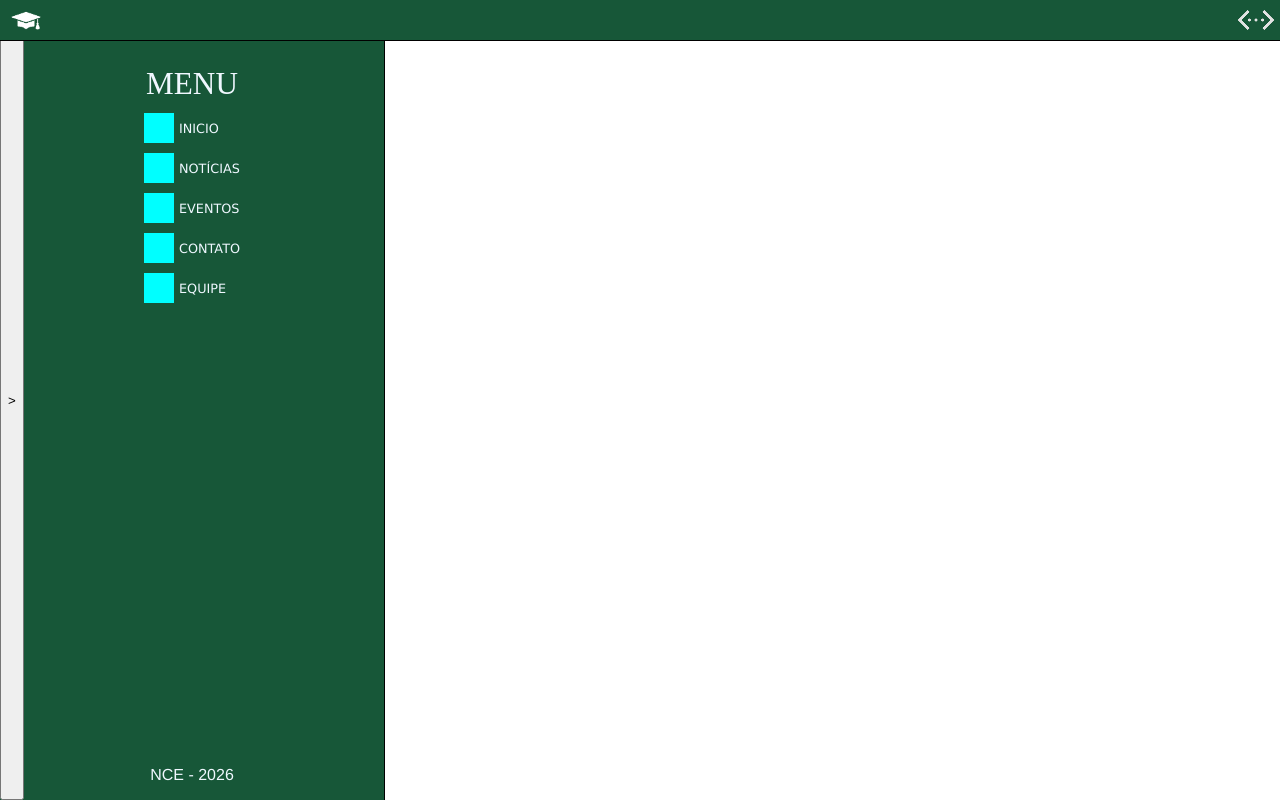
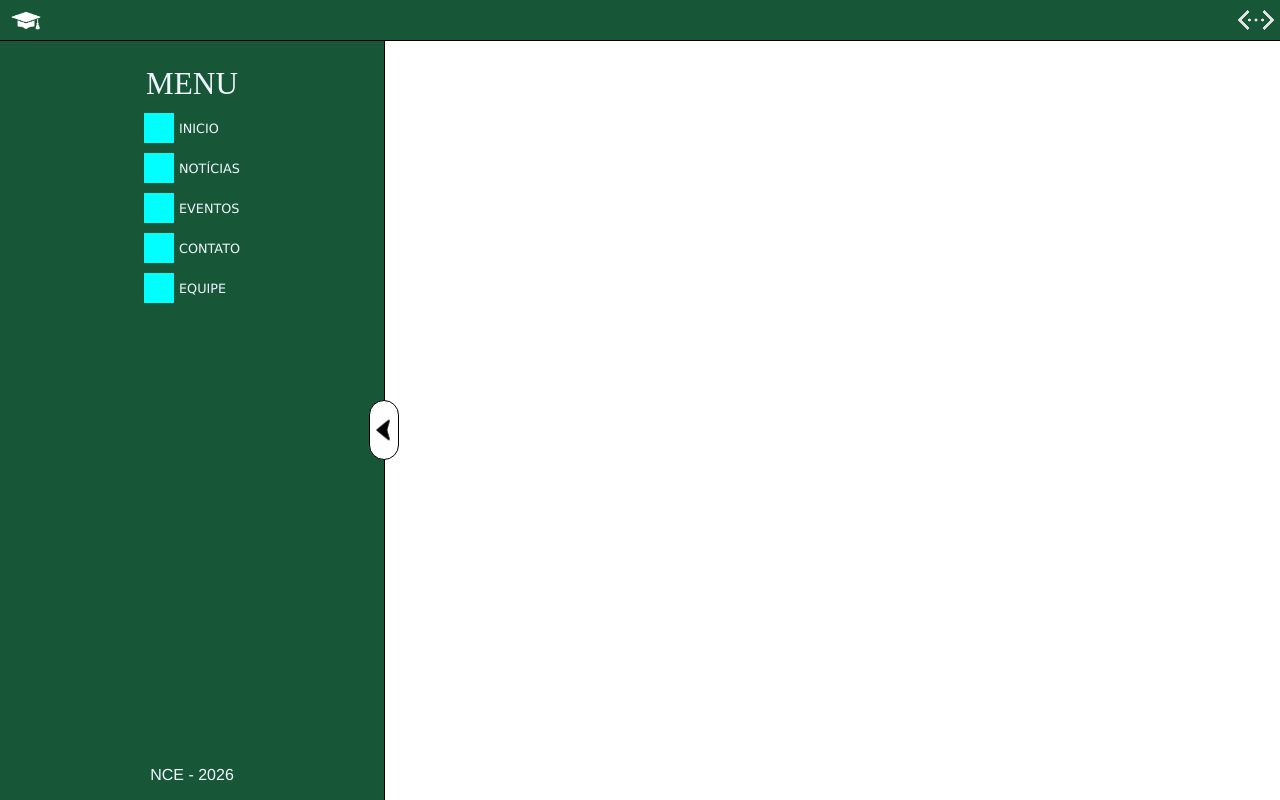
Before and after one commit to jvictor012/NCE, a Flask app: page / in a window 1280 px wide. Run offline with Flask 3, Linux system fonts and the light colour scheme; data that the repository does not hold is empty; some libraries are stand-ins or nearby versions; some web fonts are replaced.

Commit message:
navbar finalizada

```diff
--- a/static/inicio.css
+++ b/static/inicio.css
@@ -29,3 +29,26 @@ h2{
     width: 250px;
     height: 220px;
 }
+.botao{
+    display: flex;
+    align-items: center;
+    justify-content: center;
+}
+
+.botao .botao_open{
+    background-color: white;
+    height: 60px;
+    width: 30px;
+    position: absolute;
+    top:50%;
+    border-radius:20px ;
+    border: solid 1px black;
+    display: flex;
+    align-items:center;
+    justify-content: center;
+}
+
+.botao .botao_open img{
+    height: 30px;
+    width: auto;
+}
--- a/templates/home_user.html
+++ b/templates/home_user.html
@@ -23,11 +23,6 @@
       <div class="profile"><img src="/static/images/seetings.png" alt="perfil"></div>
     </div>
     <section class="barra_lateral">
-      <div class="botao">
-        <button id="navbar_open" class="botao_open">
-              >
-        </button>
-      </div>
       <header id="header"class="header">
         <div class="navegar">
           <div class="text"><h2>MENU</h2></div>
@@ -58,6 +53,11 @@
     </section>
     <section class="container-geral"></section>
     <div id="navigation"class="navigation">
+      <div class="botao">
+        <button id="navbar_open2" class="botao_open">
+              <img id="seta" src="/static/images/seta.png">
+        </button>
+      </div>
       <div class="noticia">
         {% for n in noticias %}
           <h2 class="titulo">{{ n.titulo }}</h2>
@@ -78,17 +78,22 @@
   </body>
   <script>
     let aberto = true
-    let botao = document.getElementById("navbar_open")
+    let seta = document.getElementById("seta")
+    let botao2 = document.getElementById("navbar_open2")
     let header = document.getElementById("header")
     let navegar = document.getElementById("navigation")
-    botao.addEventListener("click", ()=>{
+    botao2.addEventListener("click", ()=>{
       if (aberto){
         header.style.transform = "translateX(-100%)"
         navegar.style.width = "100%"
+        botao2.style.transform = "translateX(55%)"
+        seta.style.rotate = "180deg"
       }
       else {
         header.style.transform = "translateX(0)"
         navegar.style.width = "70%"
+        botao2.style.transform = "translateX(0)"
+        seta.style.rotate = "0deg"
       }
       aberto =! aberto
     })
```
Also changed, not shown: static/images/seta.png (added).
